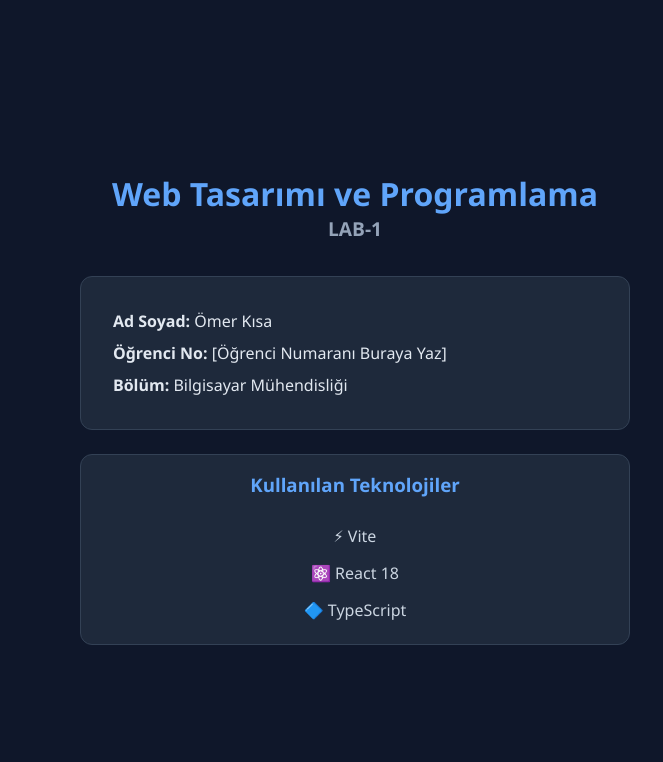
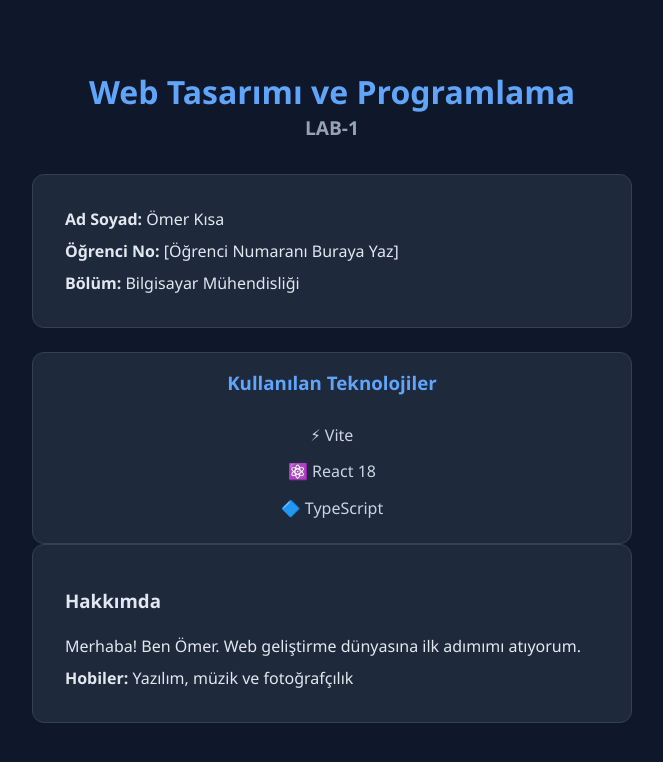
Before and after one commit to omerkisa1/web-lab, a React (Vite) app: page / in a window 1280 px wide. Shown: the top 762 px of the page, without its empty margins (317-980 px from the left). Built offline with nearby package versions, Linux system fonts and the light colour scheme.

Commit message:
feat: add personal details and about section to homepage

```diff
--- a/src/App.tsx
+++ b/src/App.tsx
@@ -5,11 +5,13 @@ function App() {
     <div className="container">
       <h1>Web Tasarımı ve Programlama</h1>
       <h2>LAB-1</h2>
+
       <div className="info-card">
         <p><strong>Ad Soyad:</strong> Ömer Kısa</p>
         <p><strong>Öğrenci No:</strong> [Öğrenci Numaranı Buraya Yaz]</p>
         <p><strong>Bölüm:</strong> Bilgisayar Mühendisliği</p>
       </div>
+
       <div className="tech-stack">
         <h3>Kullanılan Teknolojiler</h3>
         <ul>
@@ -18,6 +20,12 @@ function App() {
           <li>🔷 TypeScript</li>
         </ul>
       </div>
+
+      <div className="info-card">
+        <h3>Hakkımda</h3>
+        <p>Merhaba! Ben Ömer. Web geliştirme dünyasına ilk adımımı atıyorum.</p>
+        <p><strong>Hobiler:</strong> Yazılım, müzik ve fotoğrafçılık</p>
+      </div>
     </div>
   )
 }
```
